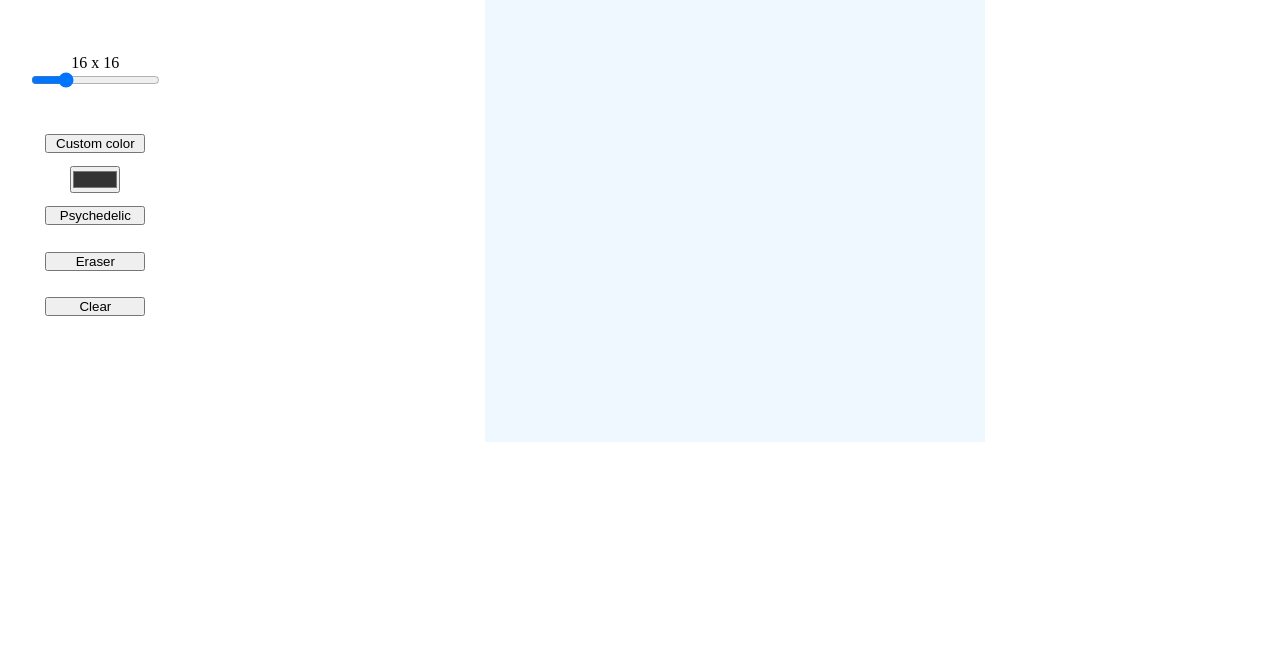
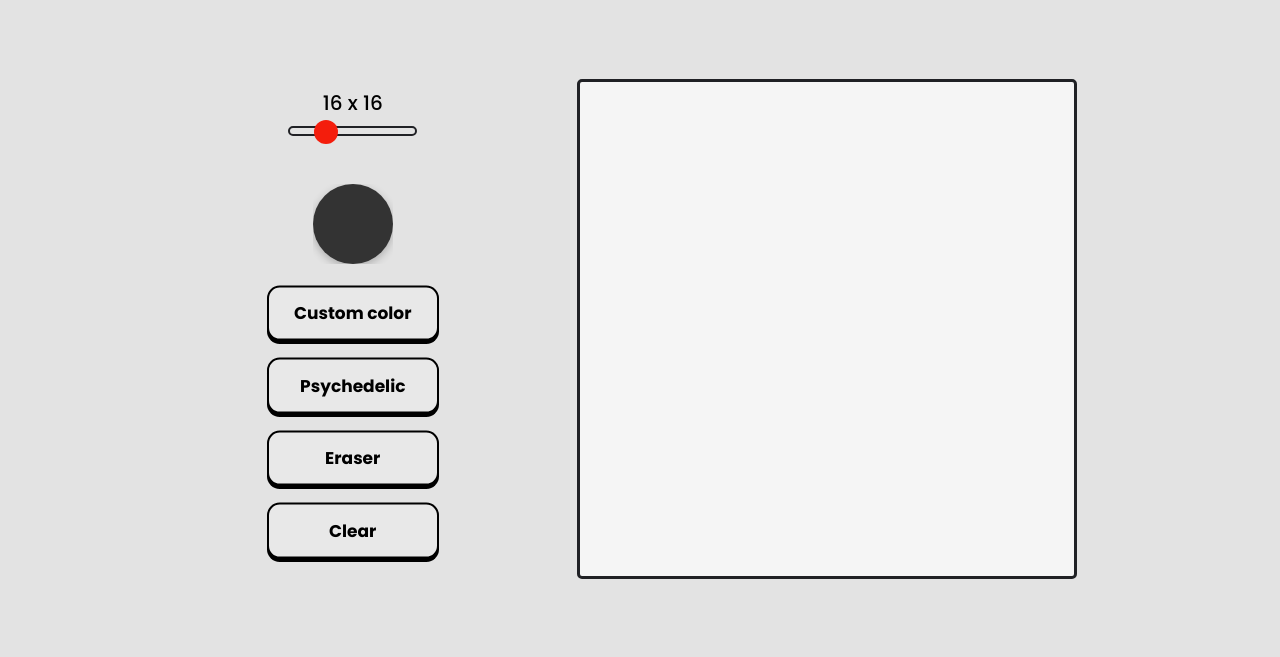
Before and after one commit to cryptic-deer/etch-a-sketch, a plain HTML site: page index.html in a window 1280 px wide. Shown: the part 143-800 px from the top of the page. Drawn offline with Linux system fonts and the light colour scheme.

Commit message:
Style the app

```diff
--- a/index.html
+++ b/index.html
@@ -18,11 +18,15 @@
 					<input id="slider" type="range" value="16" min="1" max="64" />
 				</div>
 				<div class="color_options">
-					<button id="customBtn">Custom color</button>
 					<input id="colorPicker" type="color" value="#333333" />
-					<button id="psychedelicBtn">Psychedelic</button>
-					<button id="eraserBtn">Eraser</button>
-					<button id="clearBtn">Clear</button>
+					<button id="customBtn">
+						<span class="button_top">Custom color</span>
+					</button>
+					<button id="psychedelicBtn">
+						<span class="button_top">Psychedelic</span>
+					</button>
+					<button id="eraserBtn"><span class="button_top">Eraser</span></button>
+					<button id="clearBtn"><span class="button_top">Clear</span></button>
 				</div>
 			</div>
 			<div id="container"></div>
--- a/style.css
+++ b/style.css
@@ -1,20 +1,58 @@
-* {
+@import url("https://fonts.googleapis.com/css2?family=Poppins:wght@100;200;300;400;500;700;900&display=swap");
+@import url("https://fonts.googleapis.com/css2?family=Caveat:wght@700&display=swap");
+
+:root {
+	--color-primary: #e3e3e3;
+	--color-secondary: #202125;
+	--color-accent: #f41d0c;
+}
+
+*,
+*::before,
+*::after {
+	box-sizing: border-box;
+	padding: 0;
 	margin: 0;
-	padding: 0;
 }
 html {
 	text-align: center;
 }
+body {
+	background-color: var(--color-primary);
+	font-family: "Poppins", sans-serif;
+}
 
+button,
+input {
+	width: 100%;
+	border: none;
+	color: inherit;
+	font-family: inherit;
+	font-size: inherit;
+	cursor: pointer;
+	outline: none;
+	margin: 0.5em auto;
+}
 main {
 	display: flex;
-	justify-content: space-between;
+	justify-content: space-evenly;
 	align-items: center;
+	margin: 0 10vw;
+}
+h1 {
+	margin: 1em 5em;
+	width: auto;
+	font-family: "Caveat", cursive;
+	font-size: 3.5em;
+	text-transform: uppercase;
+	word-spacing: 0.5em;
 }
 
 .options {
 	display: flex;
 	flex-direction: column;
+	border-radius: 25px;
+	padding: 2em;
 }
 
 .color_options {
@@ -23,25 +61,120 @@ main {
 	padding: 1em 2em;
 	align-items: center;
 }
+
+/* From uiverse.io by @Voxybuns */
 button {
-	margin: 1em;
-	width: 100px;
+	/* Variables */
+	--button_radius: 0.75em;
+	--button_color: #e8e8e8;
+	--button_outline_color: #000000;
+	font-size: 17px;
+	font-weight: bold;
+	border: none;
+	border-radius: var(--button_radius);
+	background: var(--button_outline_color);
 }
+
+.button_top {
+	display: block;
+	box-sizing: border-box;
+	border: 2px solid var(--button_outline_color);
+	border-radius: var(--button_radius);
+	padding: 0.75em 1.5em;
+	background: var(--button_color);
+	color: var(--button_outline_color);
+	transform: translateY(-0.2em);
+	transition: transform 0.1s ease;
+}
+
+button:hover .button_top {
+	/* Pull the button upwards when hovered */
+	transform: translateY(-0.33em);
+}
+
+button:active .button_top {
+	/* Push the button downwards when pressed */
+	transform: translateY(0);
+}
+
+/* Color input */
+input[type="color"] {
+	transition: transform 0.1s ease-in-out;
+	background-color: var(--color-primary);
+	margin-bottom: 1em;
+}
+input[type="color"]:hover {
+	transform: scale(1.05);
+}
+input[type="color"]:active {
+	transition: transform 0.05s ease-in-out;
+	transform: scale(1);
+}
+
+input[type="color"] {
+	-webkit-appearance: none;
+	width: 80px;
+	height: 80px;
+	border: none;
+}
+
+input[type="color"]::-webkit-color-swatch-wrapper {
+	padding: 0;
+}
+
+input[type="color"]::-webkit-color-swatch {
+	border: none;
+	border-radius: 50px;
+	box-shadow: rgba(0, 0, 0, 0.24) 0px 3px 8px;
+}
+/* End of Color input */
+
+/* Slider */
+.sizer {
+	display: flex;
+	flex-direction: column;
+	margin: 1em auto;
+}
+
+#sliderValue {
+	font-size: 1.25em;
+	font-weight: 500;
+}
+
+input[type="range"] {
+	-webkit-appearance: none;
+	background-color: var(--color-primary);
+}
+
+input[type="range"]::-webkit-slider-runnable-track {
+	height: 10px;
+	border: 2px solid var(--color-secondary);
+	border-radius: 25px;
+	background: var(--color-primary);
+}
+
+input[type="range"]::-webkit-slider-thumb {
+	-webkit-appearance: none;
+	width: 24px;
+	height: 24px;
+	border-radius: 25px;
+	margin-top: -8px;
+	background: var(--color-accent);
+}
+/* End of Slider */
 
 #container {
 	display: grid;
 	width: 500px;
 	height: 500px;
-	background-color: aliceblue;
-	margin: 3em auto;
+	background-color: whitesmoke;
+	border: 3px solid var(--color-secondary);
+	border-radius: 5px;
 }
 
 .square {
 	user-select: none;
 }
 
-.sizer {
-	display: flex;
-	flex-direction: column;
-	margin: 1em auto;
-}
+/* Responsive */
+/* End of Responsive */
```
